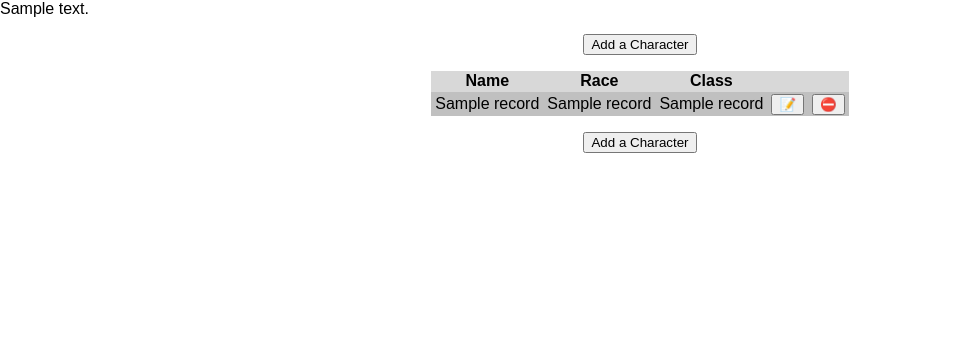
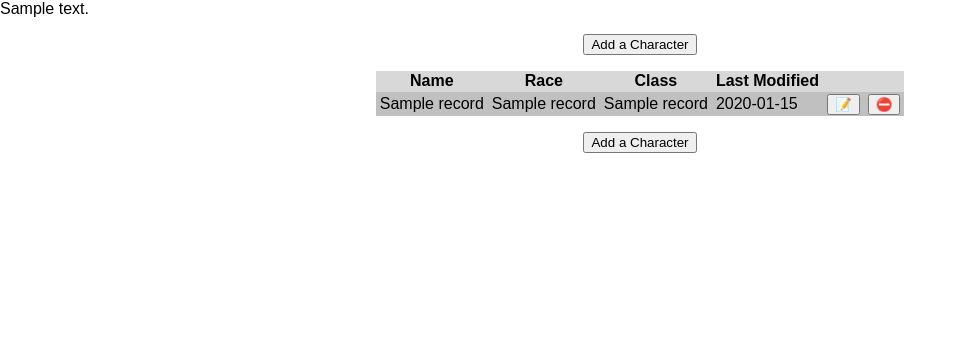
Before and after one commit to ZackLynx/Character_Manager, a PHP site: template view/table_list.php in a window 1280 px wide. Shown: the part 99-439 px from the top of the page, without its empty margins (0-966 px from the left). Run offline with PHP 8.4, Linux system fonts and the light colour scheme; the template is opened without the code that fills it: most values are stand-ins (such as "Sample title", 1, 10 or a date in 2020).

Commit message:
Added Datetime column to characters list and table_list view.

```diff
--- a/model/table_data.php
+++ b/model/table_data.php
@@ -191,7 +191,7 @@ $columns = [
 function get_characters()
 {
     global $db;
-    $query = 'SELECT characters.Character_ID, characters.Character_Name, races.Race_Name, classes.Class_Name
+    $query = 'SELECT characters.Character_ID, characters.Character_Name, races.Race_Name, classes.Class_Name, Last_Update
               FROM characters, races, classes
               WHERE characters.Class_ID = classes.Class_ID AND characters.Race_ID = races.Race_ID
               ORDER BY characters.Character_ID ASC, characters.Class_ID ASC;';
--- a/view/header.php
+++ b/view/header.php
@@ -25,8 +25,8 @@ CBAC		2025-03-07		Original Version
         <meta charset="UTF-8">
         <title>Character Manager</title>
         <!-- Use an absolute path From the server root, so nested pages can use the CSS -->
-        <!-- <link rel="stylesheet" href="/Character_Manager/css/main.css"> -->
-        <link rel="stylesheet" href="/000_CPT-250-F41/Connor/Character_Manager/css/main.css">
+        <link rel="stylesheet" href="/Character_Manager/css/main.css">
+        <!-- <link rel="stylesheet" href="/000_CPT-250-F41/Connor/Character_Manager/css/main.css"> -->
     </head>
 
     <body>
--- a/view/table_list.php
+++ b/view/table_list.php
@@ -49,6 +49,9 @@ if (isset($system_message) && !empty($system_message)) {
         <th>
             Class
         </th>
+        <th>
+            Last Modified
+        </th>
         <th>&nbsp;</th>
         <th>&nbsp;</th>
     </tr>
@@ -63,6 +66,9 @@ if (isset($system_message) && !empty($system_message)) {
             </td>
             <td>
                 <?php echo $record['Class_Name']; ?>
+            </td>
+            <td>
+                <?php echo $record['Last_Update'] ?>
             </td>
             <td> <!-- EDIT -->
                 <form action="." method="post">
```
